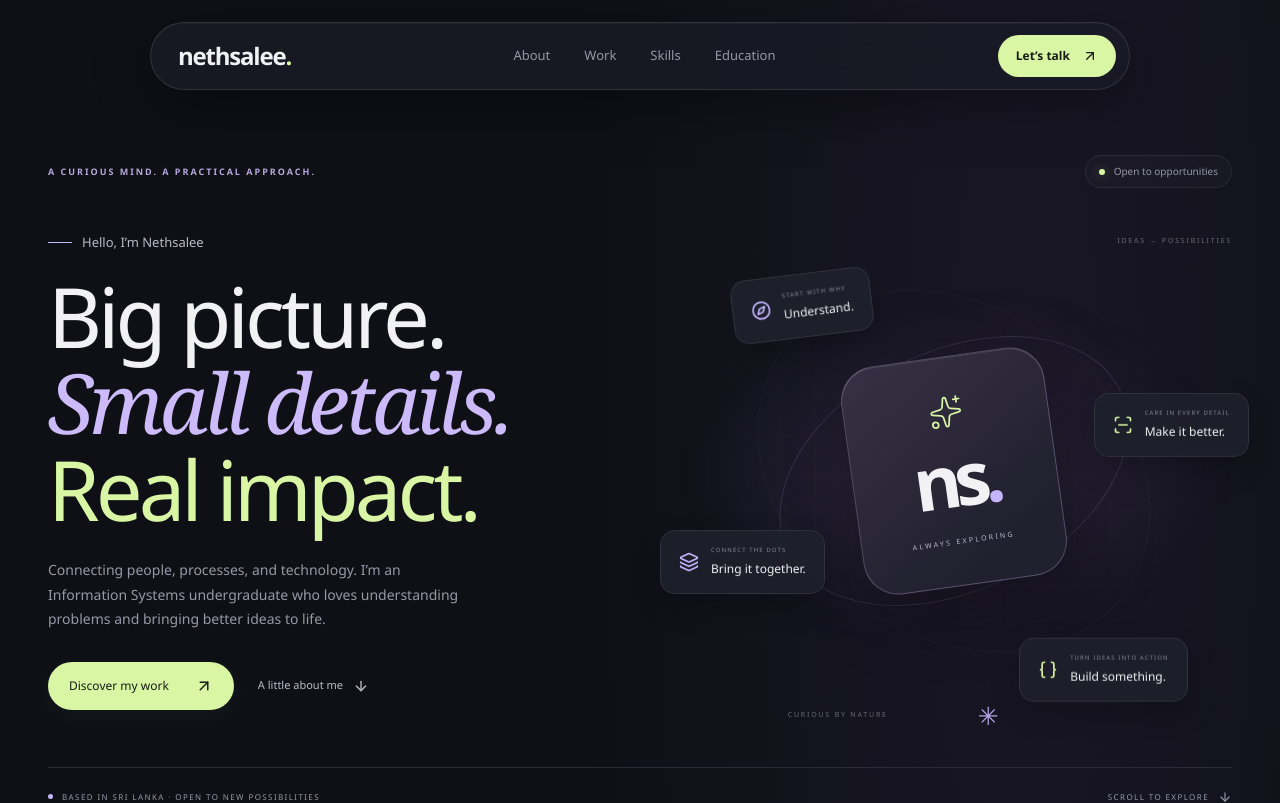
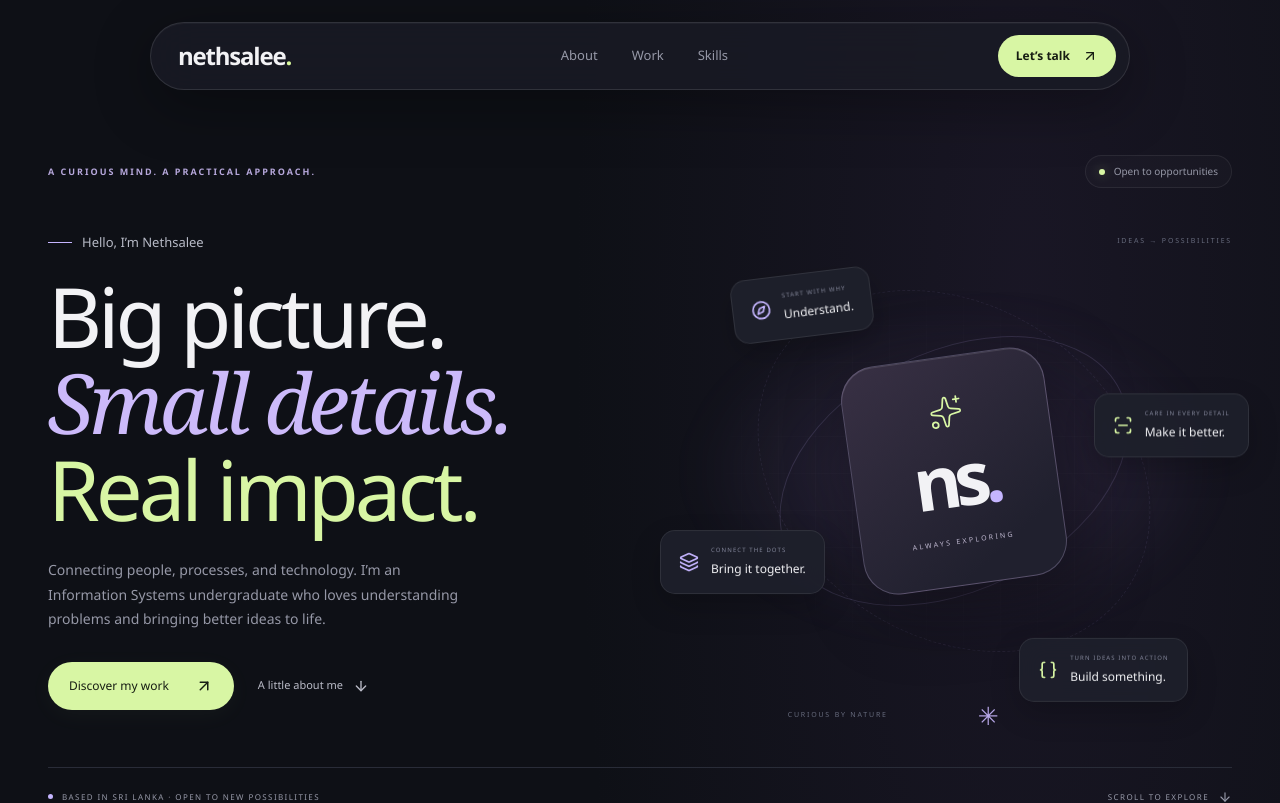
Before and after one commit to Nethsalee/Portfolio, a Next.js app: page / in a window 1280 px wide. Shown: the top 803 px of the page. Built offline with nearby package versions, Linux system fonts and the light colour scheme.

Commit message:
Remove Education section

```diff
--- a/app/page.tsx
+++ b/app/page.tsx
@@ -1,9 +1,8 @@
 import Navigation from "@/components/Navigation";
 import Hero from "@/components/Hero";
 import About from "@/components/About";
-import Education from "@/components/Education";
 import Project from "@/components/Project";
 import Skills from "@/components/Skills";
 import Contact from "@/components/Contact";
 import Footer from "@/components/Footer";
-export default function Home() { return <><Navigation /><main id="main-content" className="page-shell"><Hero /><About /><Project /><Skills /><Education /><Contact /></main><Footer /></>; }
+export default function Home() { return <><Navigation /><main id="main-content" className="page-shell"><Hero /><About /><Project /><Skills /><Contact /></main><Footer /></>; }
--- a/components/Contact.tsx
+++ b/components/Contact.tsx
@@ -13,6 +13,6 @@ export default function Contact() {
         setStatus("Copy failed. Please select and copy the email address manually.");
     } }
     function submit(e: FormEvent<HTMLFormElement>) { e.preventDefault(); const data = new FormData(e.currentTarget); const subject = "Portfolio inquiry from " + String(data.get("name")); const body = String(data.get("message")) + "\r\n\r\nFrom: " + String(data.get("name")) + "\r\nEmail: " + String(data.get("email")); window.location.href = "mailto:nethsalee@gmail.com?subject=" + encodeURIComponent(subject) + "&body=" + encodeURIComponent(body); }
-    return <section id="contact" className="section contact-section"><div className="contact-grid"><div><span className="eyebrow">05 / GET IN TOUCH</span><h2>Good things start<br />with a conversation.</h2><p>Have an opportunity, an idea, or a question? I’d love to hear from you.</p><div className="email-line"><a href="mailto:nethsalee@gmail.com">nethsalee@gmail.com</a><button type="button" onClick={copyEmail} aria-label="Copy email address">{copied ? <Check size={17}/> : <Copy size={17}/>}</button></div><p className="copy-status" role="status">{status}</p><div className="contact-links"><a href="tel:+94719002919">+94 71 900 2919</a><a href="https://linkedin.com/in/nethsalee" target="_blank" rel="noopener noreferrer">LinkedIn <ArrowUpRight size={14}/></a><a href="https://github.com/nethsalee" target="_blank" rel="noopener noreferrer">GitHub <ArrowUpRight size={14}/></a></div></div>
+    return <section id="contact" className="section contact-section"><div className="contact-grid"><div><span className="eyebrow">04 / GET IN TOUCH</span><h2>Good things start<br />with a conversation.</h2><p>Have an opportunity, an idea, or a question? I’d love to hear from you.</p><div className="email-line"><a href="mailto:nethsalee@gmail.com">nethsalee@gmail.com</a><button type="button" onClick={copyEmail} aria-label="Copy email address">{copied ? <Check size={17}/> : <Copy size={17}/>}</button></div><p className="copy-status" role="status">{status}</p><div className="contact-links"><a href="tel:+94719002919">+94 71 900 2919</a><a href="https://linkedin.com/in/nethsalee" target="_blank" rel="noopener noreferrer">LinkedIn <ArrowUpRight size={14}/></a><a href="https://github.com/nethsalee" target="_blank" rel="noopener noreferrer">GitHub <ArrowUpRight size={14}/></a></div></div>
  <form onSubmit={submit} className="contact-form"><div className="form-pair"><label>Your name<input name="name" autoComplete="name" required placeholder="Jane Doe"/></label><label>Email address<input name="email" type="email" autoComplete="email" required placeholder="jane@example.com"/></label></div><label>Your message<textarea name="message" required rows={4} placeholder="Tell me what you have in mind…"/></label><button type="submit" className="button primary">Open email draft <ArrowUpRight size={16}/></button><p className="form-note">Opens your email app. Send the draft there to deliver your message. If no app opens, use the email address alongside.</p></form></div></section>;
 }
--- a/components/Education.tsx
+++ /dev/null
@@ -1,42 +0,0 @@
-const educationData = [
-    {
-        degree: "BSc (Hons) in Information Systems",
-        institution: "Faculty of Computing, Sabaragamuwa University of Sri Lanka",
-        location: "Belihuloya, Sri Lanka",
-        period: "2024 – Present",
-        status: "ongoing",
-        description: "Specializing in enterprise systems analysis, software engineering principles, and technology management. Actively developing technical leadership through agile projects and collaborative academic coursework.",
-        coursework: [
-            "Software Project Management",
-            "Systems Analysis & Design",
-            "Database Management Systems",
-            "Web Technologies & Frameworks",
-            "Object-Oriented Programming",
-            "Agile & Scrum Methodologies",
-        ],
-    },
-    {
-        degree: "Diploma in Information Technology (DIT)",
-        institution: "ESOFT Metro Campus",
-        location: "Kandy, Sri Lanka",
-        period: "2023",
-        status: "completed",
-        description: "Completed comprehensive foundational diploma covering practical programming fundamentals, database structures, system design basics, and modern web application development.",
-        coursework: [
-            "Programming Fundamentals",
-            "Relational Databases",
-            "Web Development Basics",
-            "IT Systems Architecture",
-        ],
-    },
-    {
-        degree: "G.C.E. Advanced Level (Physical Science Stream)",
-        institution: "Mahamaya Girls' College, Kandy",
-        location: "Kandy, Sri Lanka",
-        period: "2022",
-        status: "completed",
-        description: "Rigorous physical science stream foundation emphasizing analytical problem-solving, advanced mathematics, physics, and scientific research methodologies.",
-        coursework: ["Combined Mathematics", "Physics", "Chemistry"],
-    },
-];
-export default function Education() { return <section id="education" className="section"><div className="section-heading"><span className="eyebrow">04 / EDUCATION</span><h2>Always learning.</h2></div><div className="education-list">{educationData.map(item => <article key={item.degree}><span className="education-period">{item.period}</span><div><h3>{item.degree}</h3><p>{item.institution}</p><span className="small-muted">{item.location}</span></div>{item.status === "ongoing" && <span className="studying">In progress</span>}</article>)}</div></section>; }
--- a/components/Navigation.tsx
+++ b/components/Navigation.tsx
@@ -1,12 +1,12 @@
 "use client";
 import { useEffect, useRef, useState } from "react";
 import { Menu, X, ArrowUpRight } from "lucide-react";
-const links = [["About", "about"], ["Work", "project"], ["Skills", "skills"], ["Education", "education"]];
+const links = [["About", "about"], ["Work", "project"], ["Skills", "skills"]];
 export default function Navigation() {
     const [open, setOpen] = useState(false);
     const [active, setActive] = useState("home");
     useEffect(() => {
-      const sections = ["home", "about", "project", "skills", "education", "contact"];
+      const sections = ["home", "about", "project", "skills", "contact"];
       const observer = new IntersectionObserver(entries => {
         for (const entry of entries) if (entry.isIntersecting) setActive(entry.target.id);
       }, { rootMargin: "-15% 0px -60% 0px", threshold: 0 });
```
Also changed, not shown: app/globals.css (+1 -58 lines).
